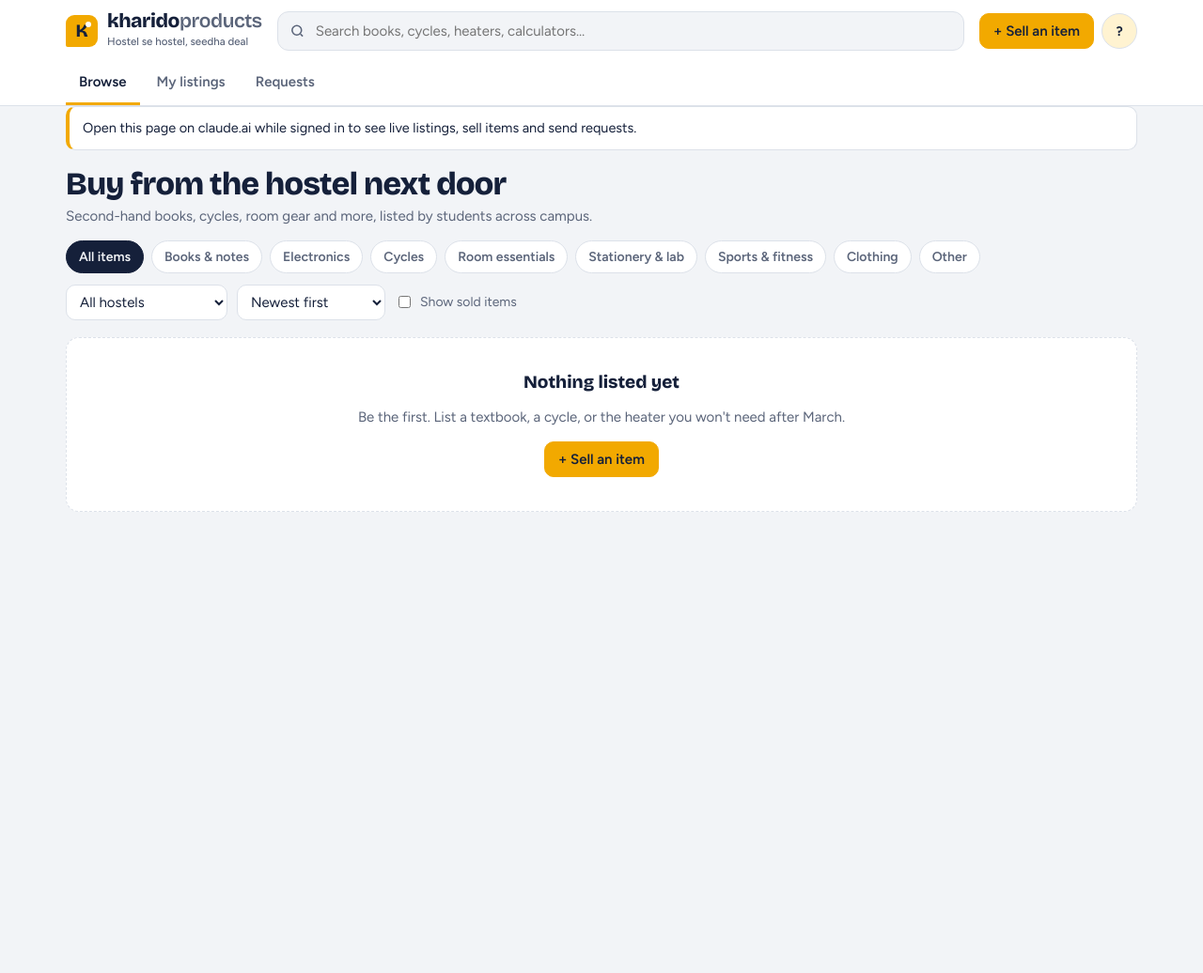
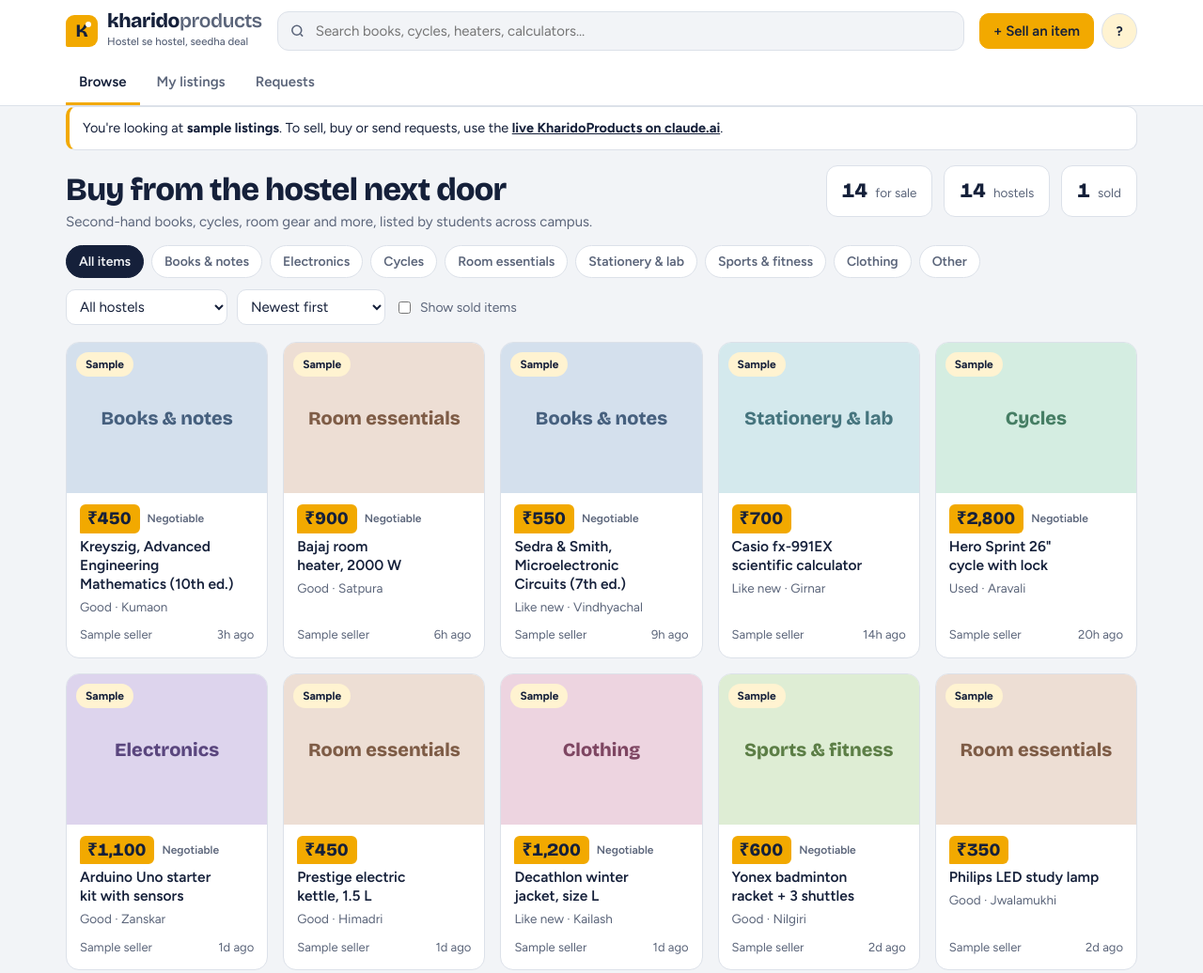
Before and after one commit to meeshivam222-hash/kharidoproducts, a plain HTML site: page index.html in a window 1280 px wide. Shown: the top 1036 px of the page at 94% size. Before the commit the page ends 800 px from the top, so only its background shows below. Drawn offline with nearby package versions, Linux system fonts and the light colour scheme.

Commit message:
Show 15 sample listings when the live marketplace isn't available
On GitHub Pages (or signed out), the page now loads clearly marked sample
items instead of an empty grid, with a link to the live claude.ai version.

Co-Authored-By: Claude Opus 5.5 <noreply@anthropic.com>
Claude-Session: https://claude.ai/code/session_01PkbSFhGRSLReFuT282NHj5

```diff
--- a/index.html
+++ b/index.html
@@ -92,6 +92,7 @@ button,input,select,textarea{font:inherit;color:inherit}
 main{padding:20px 0 60px}
 .notice{border:1px solid var(--line);background:var(--surface);border-left:4px solid var(--warn);border-radius:10px;padding:12px 14px;margin-bottom:16px;font-size:14.5px}
 .notice.warn{border-left-color:var(--accent)}
+.notice a{color:inherit;font-weight:700}
 
 /* Browse */
 .summary{display:flex;gap:12px;flex-wrap:wrap;margin-bottom:16px}
@@ -438,7 +439,7 @@ async function compress(file){
 const chains={};
 function serial(key,task){ const p=(chains[key]||Promise.resolve()).then(task); chains[key]=p.catch(()=>{}); return p; }
 function canPost(){
-  if(!S.db||!S.me){ toast("Open KharidoProducts on claude.ai while signed in to buy or sell."); return false; }
+  if(!S.db||!S.me){ toast(S.demo?"These are sample listings. Selling and buying work on the live claude.ai version (link at the top).":"Open KharidoProducts on claude.ai while signed in to buy or sell."); return false; }
   if(S.readOnly||S.canWrite===false){ toast("You can browse, but posting needs Contributor access. Ask the page owner to share it with you as a Contributor."); return false; }
   return true;
 }
@@ -481,10 +482,11 @@ async function writeReqs(fn){
 /* ---------- Rendering ---------- */
 function renderStatus(){
   const el=$("#status"); let h="";
-  if(S.status==="nodb") h=`<div class="notice warn">Open this page on claude.ai while signed in to see live listings, sell items and send requests.</div>`;
+  if(S.demo) h=`<div class="notice warn">You're looking at <b>sample listings</b>. To sell, buy or send requests, use the <a href="${LIVE_URL}" target="_blank" rel="noopener">live KharidoProducts on claude.ai</a>.</div>`;
+  else if(S.status==="nodb") h=`<div class="notice warn">Open this page on claude.ai while signed in to see live listings, sell items and send requests.</div>`;
   else if(S.status==="error") h=`<div class="notice warn">The marketplace couldn't load. Reload the page to try again.</div>`;
   else if(S.slow) h=`<div class="notice warn">Can't reach the marketplace right now. What you see may be out of date.</div>`;
-  if(S.status==="ready" && (S.readOnly||S.canWrite===false)) h+=`<div class="notice">You can browse listings. To sell or send buy requests, ask the page owner to share KharidoProducts with you as a <b>Contributor</b>.</div>`;
+  if(S.status==="ready" && !S.demo && (S.readOnly||S.canWrite===false)) h+=`<div class="notice">You can browse listings. To sell or send buy requests, ask the page owner to share KharidoProducts with you as a <b>Contributor</b>.</div>`;
   el.innerHTML=h;
 }
 function renderChips(){
@@ -904,6 +906,35 @@ document.addEventListener("change", async e=>{
 });
 let qt; $("#q").addEventListener("input", e=>{ clearTimeout(qt); qt=setTimeout(()=>{ S.q=e.target.value; if(S.tab!=="browse"){ S.tab="browse"; renderMain(); } else renderBrowse(); },150); });
 
+
+/* ---------- Sample listings (shown when the live marketplace isn't available, e.g. on GitHub Pages) ---------- */
+const LIVE_URL = "https://claude.ai/artifact/XCLkHRNYmmqnJueKDh5S75";
+const DEMO = [
+  {title:"Kreyszig, Advanced Engineering Mathematics (10th ed.)", cat:"books", price:450, nego:true, cond:"Good", hostel:"Kumaon", h:3, desc:"Some pencil marks in chapters 1–4, otherwise clean. Useful for MTL courses."},
+  {title:"Bajaj room heater, 2000 W", cat:"room", price:900, nego:true, cond:"Good", hostel:"Satpura", h:6, desc:"Used one winter. Works on both settings. Pick up from the hostel gate."},
+  {title:"Sedra & Smith, Microelectronic Circuits (7th ed.)", cat:"books", price:550, nego:true, cond:"Like new", hostel:"Vindhyachal", h:9, desc:"Bought for ELL201. Hardly any highlighting."},
+  {title:"Casio fx-991EX scientific calculator", cat:"stationery", price:700, nego:false, cond:"Like new", hostel:"Girnar", h:14, status:"reserved", desc:"Comes with the cover. Allowed in most exams."},
+  {title:"Hero Sprint 26\" cycle with lock", cat:"cycles", price:2800, nego:true, cond:"Used", hostel:"Aravali", h:20, desc:"Gears work, new tubes fitted in August. Lock and key included."},
+  {title:"Arduino Uno starter kit with sensors", cat:"electronics", price:1100, nego:true, cond:"Good", hostel:"Zanskar", h:26, desc:"Uno board, breadboard, jumper wires, ultrasonic + IR + DHT11 sensors, servo. Everything works."},
+  {title:"Prestige electric kettle, 1.5 L", cat:"room", price:450, nego:false, cond:"Good", hostel:"Himadri", h:30, desc:"Perfect for Maggi and chai at 2 am. Auto cut-off works."},
+  {title:"Decathlon winter jacket, size L", cat:"clothing", price:1200, nego:true, cond:"Like new", hostel:"Kailash", h:40, desc:"Worn a few times last winter. Warm enough for Delhi January."},
+  {title:"Yonex badminton racket + 3 shuttles", cat:"sports", price:600, nego:true, cond:"Good", hostel:"Nilgiri", h:52, desc:"Strings are tight. Selling because I moved to squash."},
+  {title:"Philips LED study lamp", cat:"room", price:350, nego:false, cond:"Good", hostel:"Jwalamukhi", h:60, desc:"3 brightness levels, flexible neck. USB powered."},
+  {title:"Lab coat (size M) + drafter set", cat:"stationery", price:300, nego:true, cond:"Used", hostel:"Shivalik", h:75, desc:"First-year lab and ED kit. Coat washed, drafter scales are clear."},
+  {title:"Sleepwell single mattress, 4 inch", cat:"room", price:800, nego:true, cond:"Good", hostel:"Udaigiri", h:90, desc:"Fits the hostel bed. Cover included. Pick up before 25 Nov."},
+  {title:"SG Kashmir willow cricket bat", cat:"sports", price:700, nego:true, cond:"Used", hostel:"Dronagiri", h:110, desc:"Good for hostel matches. Grip replaced recently."},
+  {title:"6-socket extension board, 3 m cable", cat:"electronics", price:250, nego:false, cond:"Good", hostel:"Saptagiri", h:130, desc:"Has a surge protector and a master switch."},
+  {title:"boAt Rockerz 450 headphones", cat:"electronics", price:650, nego:false, cond:"Used", hostel:"Karakoram", h:160, status:"sold", desc:"Battery still lasts about 10 hours. Left cushion slightly worn."}
+];
+function loadDemo(){
+  const now=Date.now();
+  S.demo=true;
+  S.sellers={demo:{sample:true, items:DEMO.map((d,i)=>({id:"d"+i, title:d.title, cat:d.cat, price:d.price, nego:d.nego, cond:d.cond,
+    hostel:d.hostel, desc:d.desc, photos:0, pv:0, status:d.status||"available", created:now-d.h*3600000}))}};
+  S.status="ready";
+  renderMain();
+}
+
 /* ---------- Boot ---------- */
 async function refreshNames(){
   if(!S.user||typeof S.user.profiles!=="function") return;
@@ -926,7 +957,7 @@ function afterData(){
 async function boot(){
   renderChips(); renderHostelFilter(); renderMain();
   const C=window.claude;
-  if(!C||typeof C.use!=="function"){ S.status="nodb"; renderMain(); return; }
+  if(!C||typeof C.use!=="function"){ loadDemo(); return; }
   let db=null, user=null;
   try{ [db,user]=await Promise.all([C.use("db"), C.use("user")]); }catch(_){}
   S.user=user;
@@ -935,7 +966,7 @@ async function boot(){
     try{ S.isOwner=!!(await user.isOwner()); }catch(_){}
     try{ S.canWrite=await user.can("data.write"); }catch(_){ S.canWrite=null; }
   }
-  if(!db){ S.status="nodb"; renderMain(); return; }
+  if(!db){ loadDemo(); return; }
   S.db=db; S.status="loading"; renderMain();
   let confirmed=false;
   const timer=setTimeout(()=>{ if(!confirmed){ S.slow=true; renderMain(); } },10000);
```
